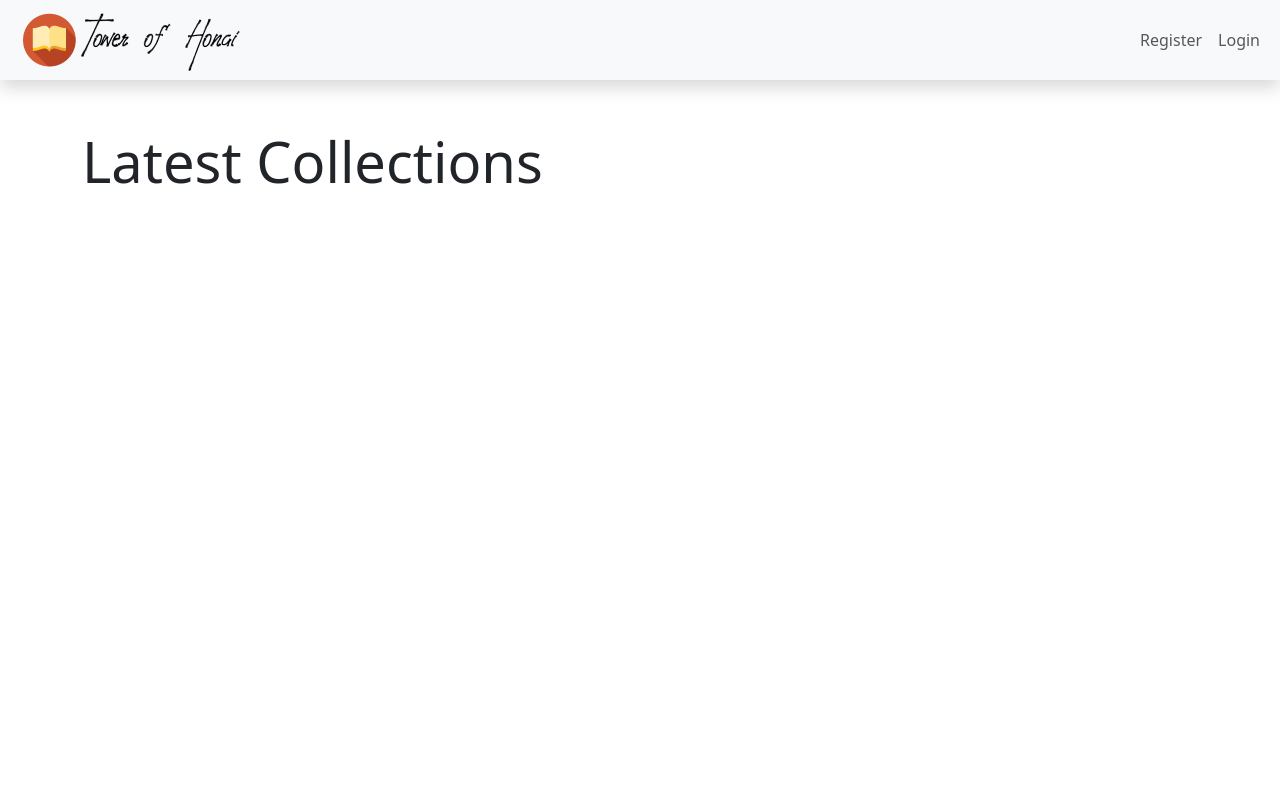
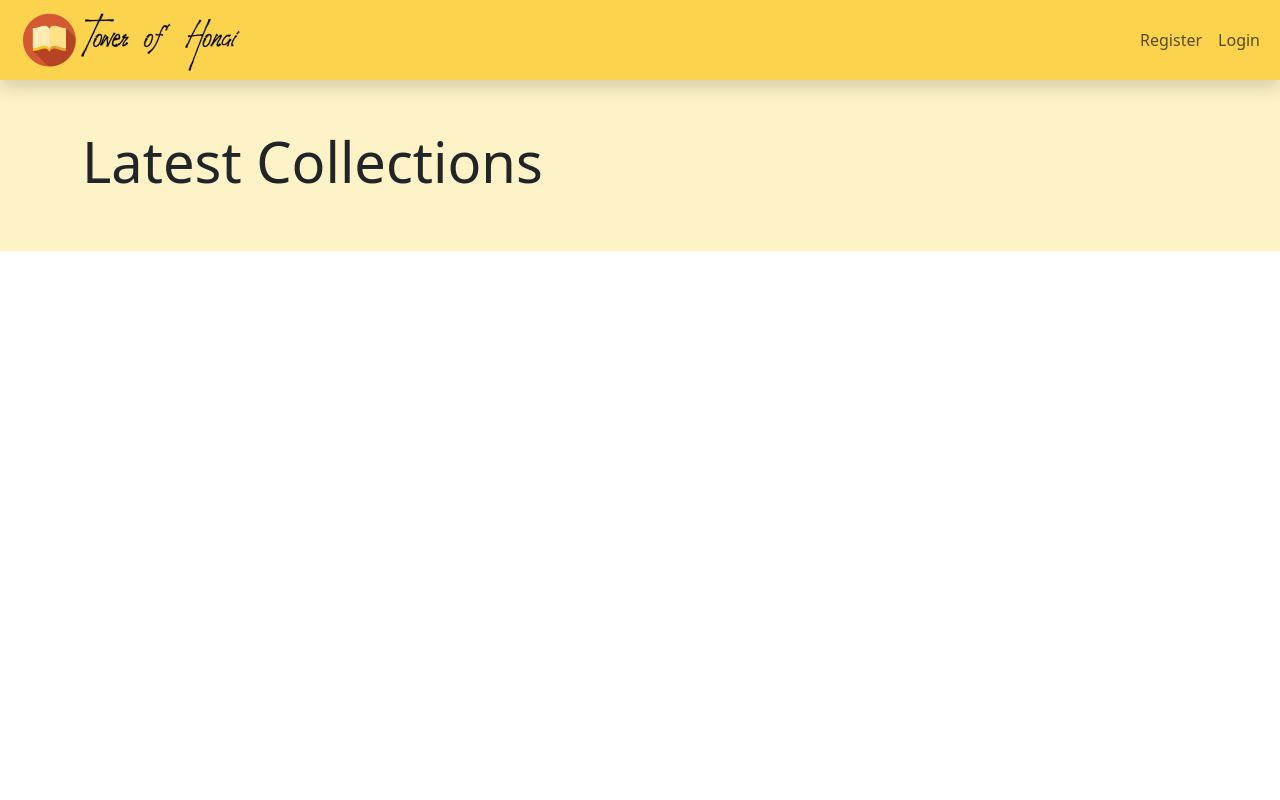
Before and after one commit to WilliamCorotan/db-library, a CodeIgniter app: page /database/ in a window 1280 px wide. Run offline with CodeIgniter, Linux system fonts and the light colour scheme; data comes from the database, SQL or seed files in the repository; data that the repository does not hold is empty.

Commit message:
minor adjustments in user interface

```diff
--- a/application/views/components/navbar.php
+++ b/application/views/components/navbar.php
@@ -1,5 +1,5 @@
 <?php if (!empty($this->session->userdata('is_logged_in'))) : ?>
-    <nav class="navbar bg-body-tertiary">
+    <nav class="navbar bg-amber-300">
         <div class="container-fluid">
             <a class="navbar-brand h-1 p-0"><img class="h-100" src="<?= base_url('assets/images/site/tower-of-honai-logo-full-black.png') ?>" alt=""></a>
             <div class="d-flex align-items-center justify-content-center">
@@ -19,7 +19,7 @@
     </nav>
 <?php else : ?>
 
-    <nav class="navbar navbar-expand-lg bg-body-tertiary">
+    <nav class="navbar navbar-expand-lg bg-amber-300">
         <div class="container-fluid">
             <a class="navbar-brand h-1 p-0"><img class="h-100" src="<?= base_url('assets/images/site/tower-of-honai-logo-full-black.png') ?>" alt=""></a>
             <button class="navbar-toggler" type="button" data-bs-toggle="collapse" data-bs-target="#navbarText" aria-controls="navbarText" aria-expanded="false" aria-label="Toggle navigation">
--- a/application/views/pages/user/collection/book/show.php
+++ b/application/views/pages/user/collection/book/show.php
@@ -1,8 +1,8 @@
-<section id="book-view-container" class="mx-auto mt-5 container">
-    <div class=" mx-5">
+<section id="book-view-container" class="mx-auto pt-5 container " style="min-height: calc(100vh - 80px)">
+    <div class=" mx-5 mb-3">
         <button type="button" name="back-button" id="back-button" class="btn rounded-circle"><i class="fa-solid fa-reply-all"></i></button>
     </div>
-    <div class="row ">
+    <div class="row bg-white px-4 py-3 rounded">
         <aside class="col-12 col-lg-4 ">
             <div class="px-4 py-3 row align-items-center" style="height: 30rem;">
                 <img src="<?= base_url("assets/images/books/") . $book['cover_image'] ?>" alt="<?= $book['title'] ?> cover image" class=" h-100 p-0 object-fit-cover border border-dark">
--- a/application/views/partials/header.php
+++ b/application/views/partials/header.php
@@ -19,12 +19,6 @@
 
     <!-- Custom CSS -->
     <link rel="stylesheet" href="<?= base_url('assets/css/style.css') ?>">
-    <style>
-        /* main */
-        #app {
-            height: calc(100vh - 80px) !important;
-        }
-    </style>
 </head>
 
 <body>
@@ -32,4 +26,4 @@
         <!-- place navbar here -->
         <?php $this->load->view('components/navbar') ?>
     </header>
-    <main id="app">
+    <main id="app" class="bg-amber-100 h-100">
```
